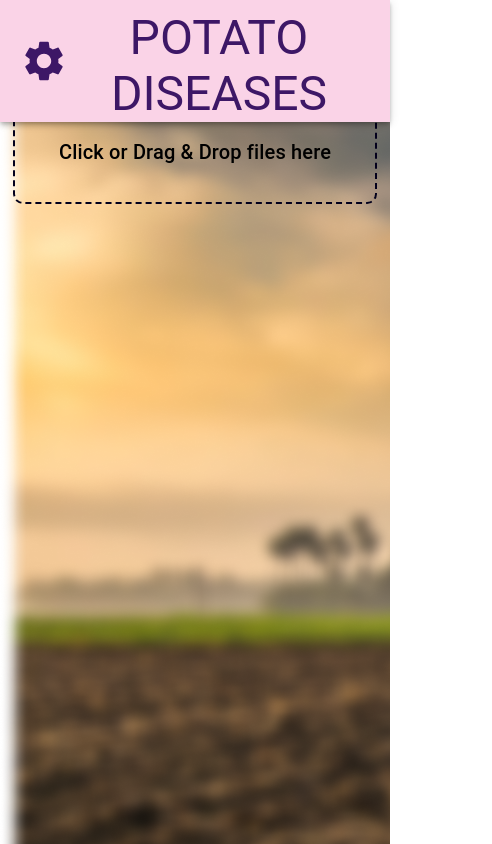
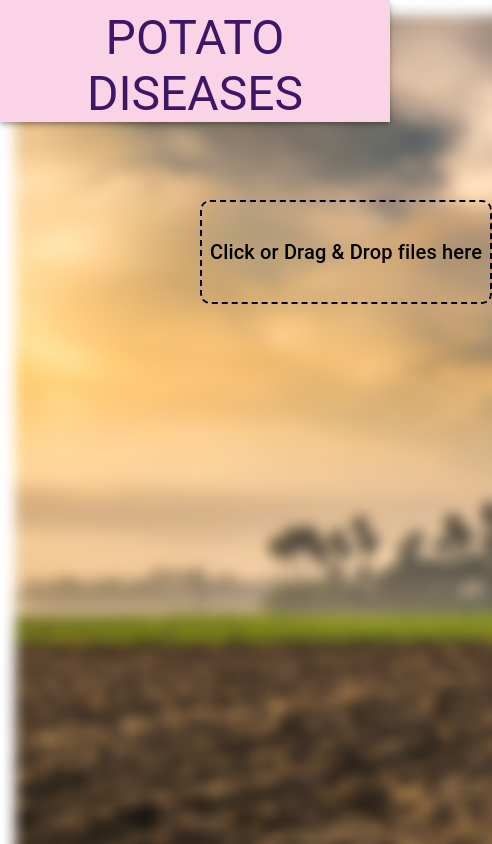
Before and after one commit to Jimmy-O-Joel/potato-classification-frontend, a React (Create React App) app: page / in a window 390 px wide. Shown: the whole page, 492 px wide, since content can reach past the window. Built offline with nearby package versions, Linux system fonts and the light colour scheme.

Commit message:
made web more responsive

```diff
--- a/src/components/DropZoneArea.jsx
+++ b/src/components/DropZoneArea.jsx
@@ -2,7 +2,7 @@ import React, { useCallback, useState, useEffect } from "react";
 import { useDropzone } from "react-dropzone";
 import { Box } from "@mui/system";
 import axios from "axios";
-import { CircularProgress } from "@mui/material";
+import { CircularProgress, useMediaQuery } from "@mui/material";
 import {Typography, Button } from "@mui/material";
 
 export default function DropZoneArea() {
@@ -12,6 +12,7 @@ export default function DropZoneArea() {
   const [data, setData] = useState()
   const [isLoading, setIsloading] = useState(false);
   let confidence = 0;
+  const isNonMobileScreen = useMediaQuery("(min-width: 1000px)")
 
   const sendFile = async ()=>{
     if (image) {
@@ -60,14 +61,14 @@ export default function DropZoneArea() {
 
   return (
     <Box
-      m="100px 0 0"
+      m={isNonMobileScreen?"100px":"200px"}
     >
         {
             !image && <div {...getRootProps()}>
 
                 <Box
                   border="2px dashed #03001C"
-                  width="360px"
+                  width="18rem"
                   height="100px"
                   m="0 auto"
                   display="flex"
@@ -92,7 +93,7 @@ export default function DropZoneArea() {
       {paths.map(path =>
         <Box
           borderRadius="10px"
-          width="256px"
+          width="16rem"
           m="0 auto"
         >
 
@@ -103,7 +104,7 @@ export default function DropZoneArea() {
         {isLoading && <Box
 
             backgroundColor="#FAD3E7"
-            width="256px"
+            width="16rem"
             className="label"
             textAlign="center"
             m="0 auto"
--- a/src/components/Navbar.jsx
+++ b/src/components/Navbar.jsx
@@ -2,9 +2,12 @@ import React from 'react'
 import { Box } from '@mui/system'
 import { AppBar, Typography } from '@mui/material'
 import SettingsIcon from '@mui/icons-material/Settings';
+import {useMediaQuery} from '@mui/material';
 
 
 function Navbar() {
+
+    const isNonMobileScreen = useMediaQuery("(min-width: 1000px)")
     return (
         <AppBar
             sx={{
@@ -22,7 +25,7 @@ function Navbar() {
                 color="#3D1766"
             >
 
-            <SettingsIcon sx={{fontSize:"3rem", display: "inline"}}/>
+            {isNonMobileScreen && <SettingsIcon sx={{fontSize:"3rem", display: "inline"}}/>}
             <Typography
                 variant='h3'
                 sx={{
```
Also changed, not shown: src/App.css (line endings or trailing spaces).
